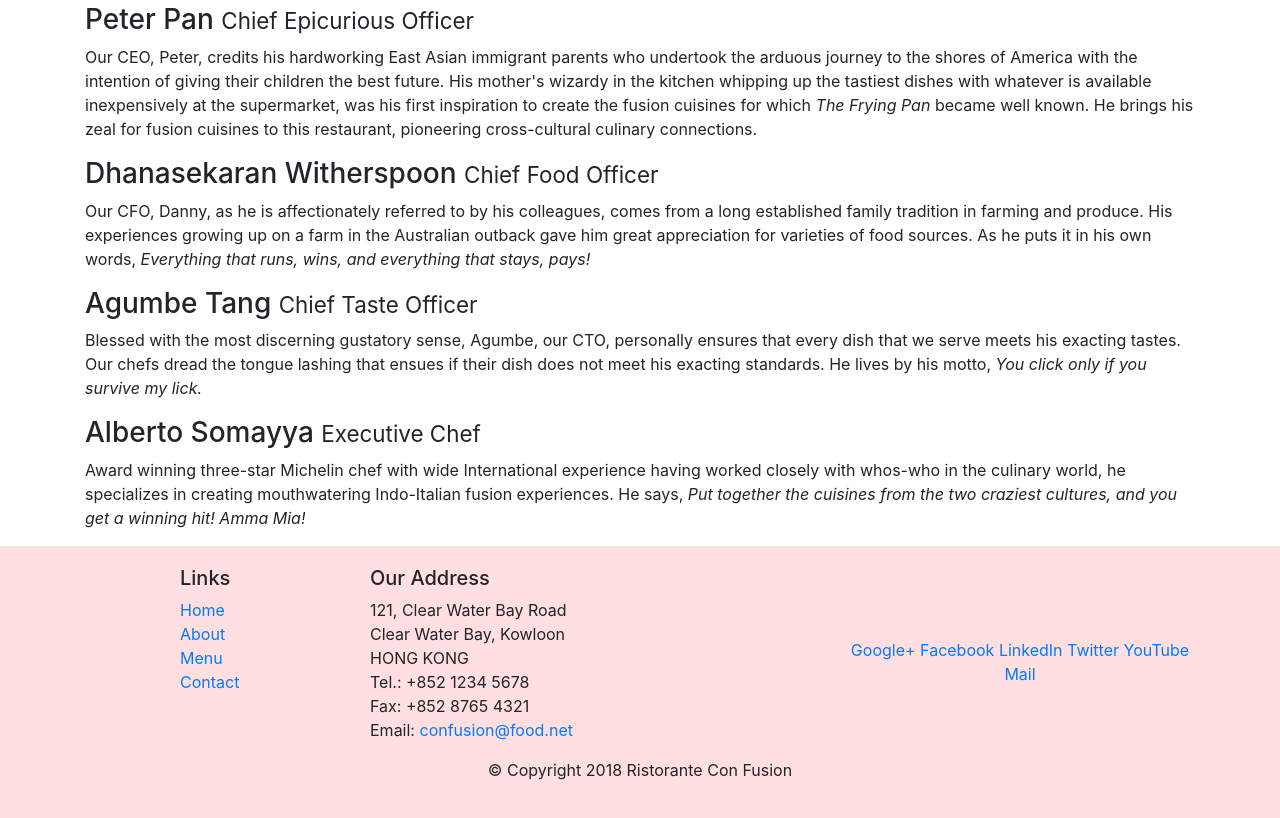
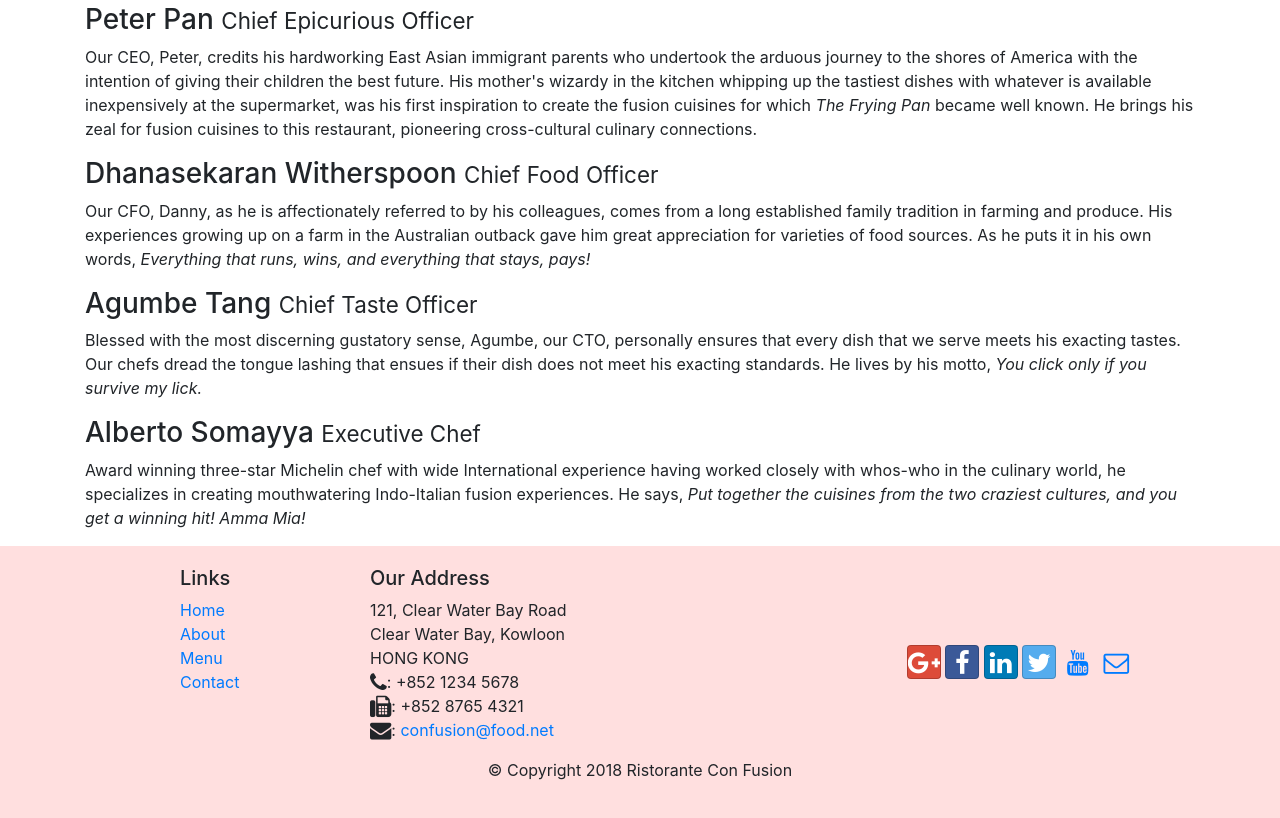
Before and after one commit to grachanas/coursera-angular, a website: page assigment#1/aboutus.html in a window 1280 px wide. Shown: the part 802-1620 px from the top of the page. Drawn offline with nearby package versions, Linux system fonts and the light colour scheme.

Commit message:
font-awesome and social

```diff
--- a/assigment#1/aboutus.html
+++ b/assigment#1/aboutus.html
@@ -8,6 +8,8 @@
     <meta http-equiv="x-ua-compatible" content="ie=edge">
     <title>Ristorante Con Fusion: About Us</title>
     <link rel="stylesheet" href="node_modules/bootstrap/dist/css/bootstrap.min.css">
+    <link rel="stylesheet" href="node_modules/font-awesome/css/font-awesome.min.css">
+    <link rel="stylesheet" href="node_modules/bootstrap-social/css/bootstrap-social.css">
     <link rel="stylesheet" href="css/styles.css">
 
 </head>
@@ -21,10 +23,10 @@
             <a class="navbar-brand mr-auto" href="index.html">Ristorante Con Fusion</a>
                 <div class="collapse navbar-collapse" id="Navbar">
                     <ul class="navbar-nav mr-auto">
-                        <li class="nav-item"><a class="nav-link" href="index.html">Home</a></li>
-                        <li class="nav-item active"><a class="nav-link" href="#">About</a></li>
-                        <li class="nav-item"><a class="nav-link" href="#">Menu</a></li>
-                        <li class="nav-item"><a class="nav-link" href="#">Contact</a></li>
+                        <li class="nav-item"><a class="nav-link" href="index.html"><span class="fa fa-home fa-lg"></span> Home</a></li>
+                        <li class="nav-item active"><a class="nav-link" href="#"><span class="fa fa-info fa-lg"></span> About</a></li>
+                        <li class="nav-item"><a class="nav-link" href="#"><span class="fa fa-list fa-lg"></span> Menu</a></li>
+                        <li class="nav-item"><a class="nav-link" href="#"><span class="fa fa-address-card fa-lg"></span> Contact</a></li>
                     </ul>
                 </div>
         </div>
@@ -99,19 +101,19 @@
 		              121, Clear Water Bay Road<br>
 		              Clear Water Bay, Kowloon<br>
 		              HONG KONG<br>
-		              Tel.: +852 1234 5678<br>
-		              Fax: +852 8765 4321<br>
-		              Email: <a href="mailto:confusion@food.net">confusion@food.net</a>
+		              <i class="fa fa-phone fa-lg"></i>: +852 1234 5678<br>
+		              <i class="fa fa-fax fa-lg"></i>: +852 8765 4321<br>
+		              <i class="fa fa-envelope fa-lg"></i>: <a href="mailto:confusion@food.net">confusion@food.net</a>
 		           </address>
                 </div>
                 <div class="col-12 col-sm-4 align-self-center">
                     <div class="text-center">
-                        <a href="http://google.com/+">Google+</a>
-                        <a href="http://www.facebook.com/profile.php?id=">Facebook</a>
-                        <a href="http://www.linkedin.com/in/">LinkedIn</a>
-                        <a href="http://twitter.com/">Twitter</a>
-                        <a href="http://youtube.com/">YouTube</a>
-                        <a href="mailto:">Mail</a>
+                        <a class="btn btn-social-icon btn-google" href="http://google.com/+"><i class="fa fa-google-plus fa-lg"></i></a>
+                        <a class="btn btn-social-icon btn-facebook" href="http://www.facebook.com/profile.php?id="><i class="fa fa-facebook fa-lg"></i></a>
+                        <a class="btn btn-social-icon btn-linkedin" href="http://www.linkedin.com/in/"><i class="fa fa-linkedin fa-lg"></i></a>
+                        <a class="btn btn-social-icon btn-twitter" href="http://twitter.com/"><i class="fa fa-twitter fa-lg"></i></a>
+                        <a class="btn btn-social-icon btn-youtube" href="http://youtube.com/"><i class="fa fa-youtube fa-lg"></i></a>
+                        <a class="btn btn-social-icon"href="mailto:"><i class="fa fa-envelope-o fa-lg"></i></a>
                     </div>
                 </div>
            </div>
--- a/assigment#1/package.json
+++ b/assigment#1/package.json
@@ -15,6 +15,8 @@
   },
   "dependencies": {
     "bootstrap": "^4.0.0",
+    "bootstrap-social": "^5.1.1",
+    "font-awesome": "^4.7.0",
     "jquery": "^3.3.1",
     "popper.js": "^1.12.9"
   }
```
Also changed, not shown: assigment#1/index.html (+15 -13 lines), 1 other file.
